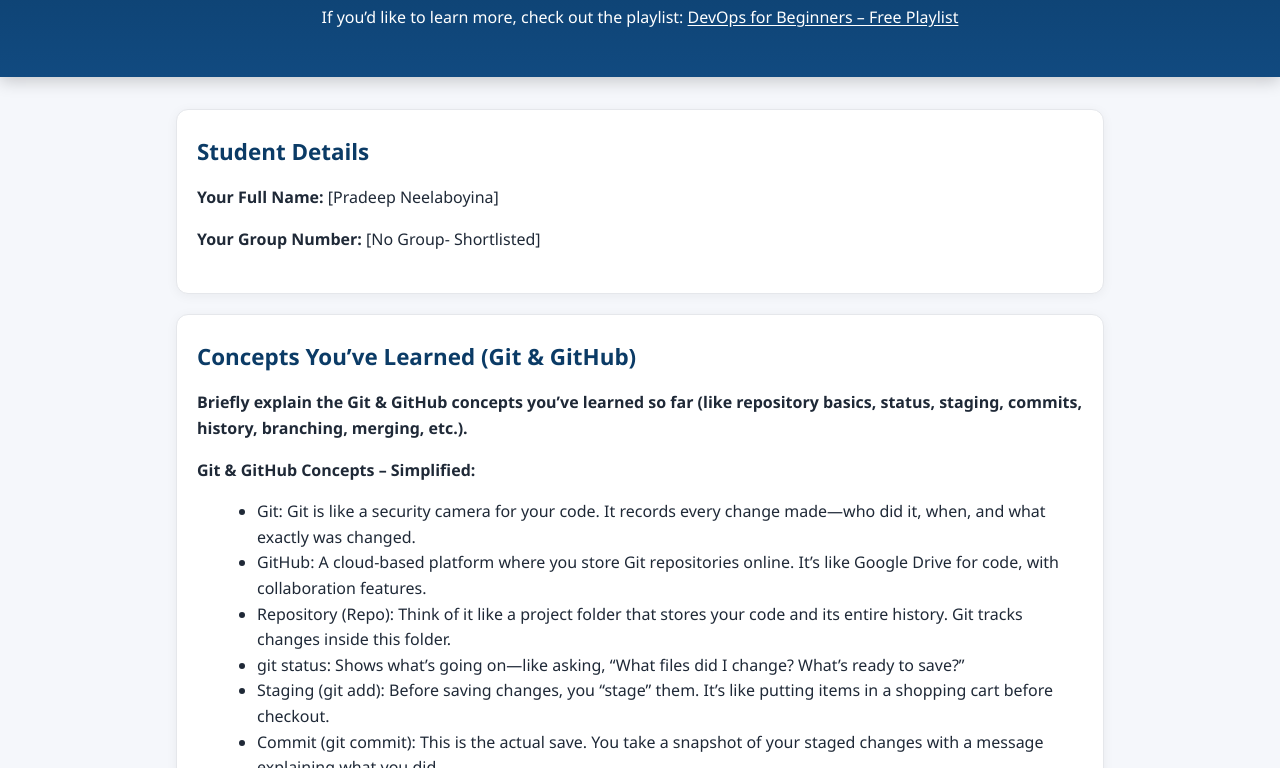
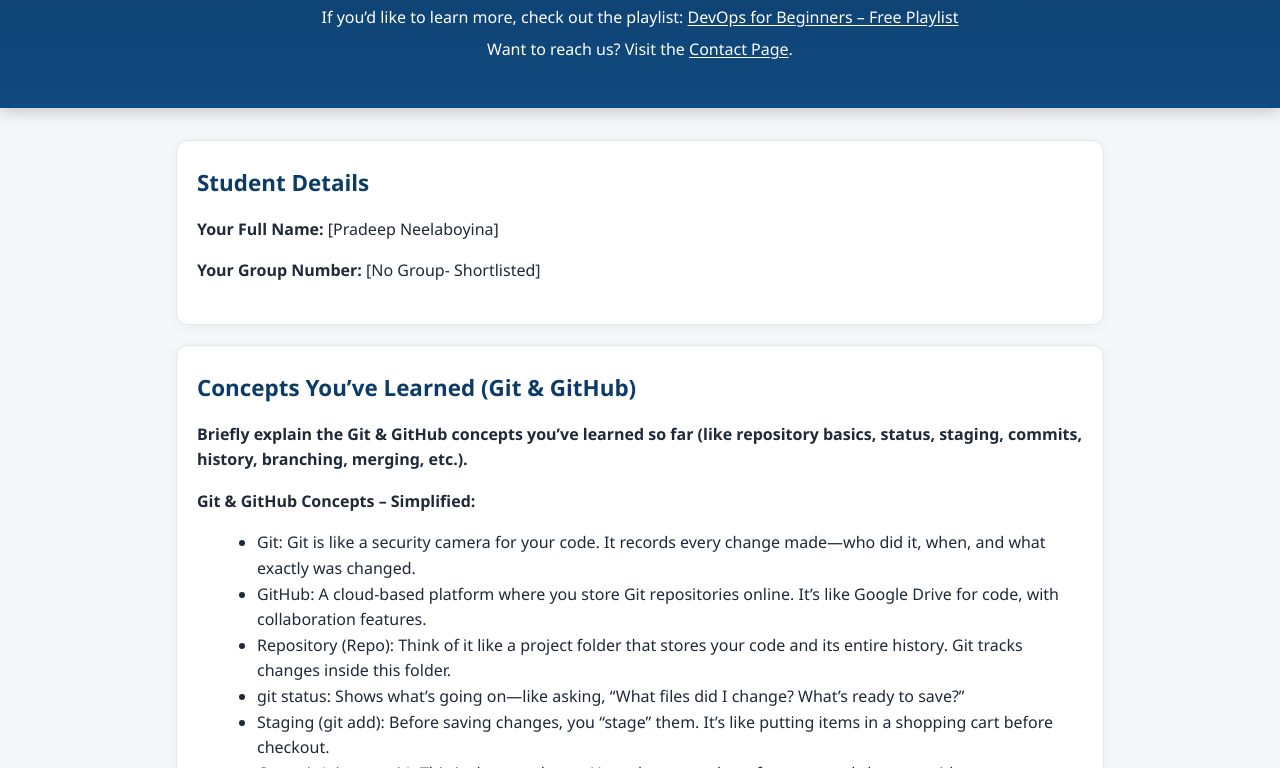
Before and after one commit to Pradeepneela-github/CodeTrack, a plain HTML site: page index.html in a window 1280 px wide. Shown: the part 125-893 px from the top of the page. Drawn offline with Linux system fonts and the light colour scheme.

Commit message:
feat(nav): add Contact Page link to index.html

```diff
--- a/index.html
+++ b/index.html
@@ -21,6 +21,11 @@
                 <a href="https://www.youtube.com/playlist?list=PLVOdqXbCs7bX88JeUZmK4fKTq2hJ5VS89" target="_blank">
                     DevOps for Beginners – Free Playlist</a>
             </p>
+<!-- ADD THIS NEW PARAGRAPH RIGHT BELOW THE ONE ABOVE -->
+<p class="playlist-line">
+    Want to reach us? Visit the
+    <a href="contact.html">Contact Page</a>.
+</p>
         </div>
     </header>
 
@@ -31,7 +36,7 @@
             <h2 id="student-details">Student Details</h2>
             <p><b>Your Full Name:</b> <span class="placeholder">[Pradeep Neelaboyina]</span></p>
             <p><b>Your Group Number:</b> <span class="placeholder">[No Group- Shortlisted]</span></p>
-        </section>
+	 </section>
 
         <!-- Concepts Learned -->
         <section class="card instructions" aria-labelledby="learning-summary">
```
